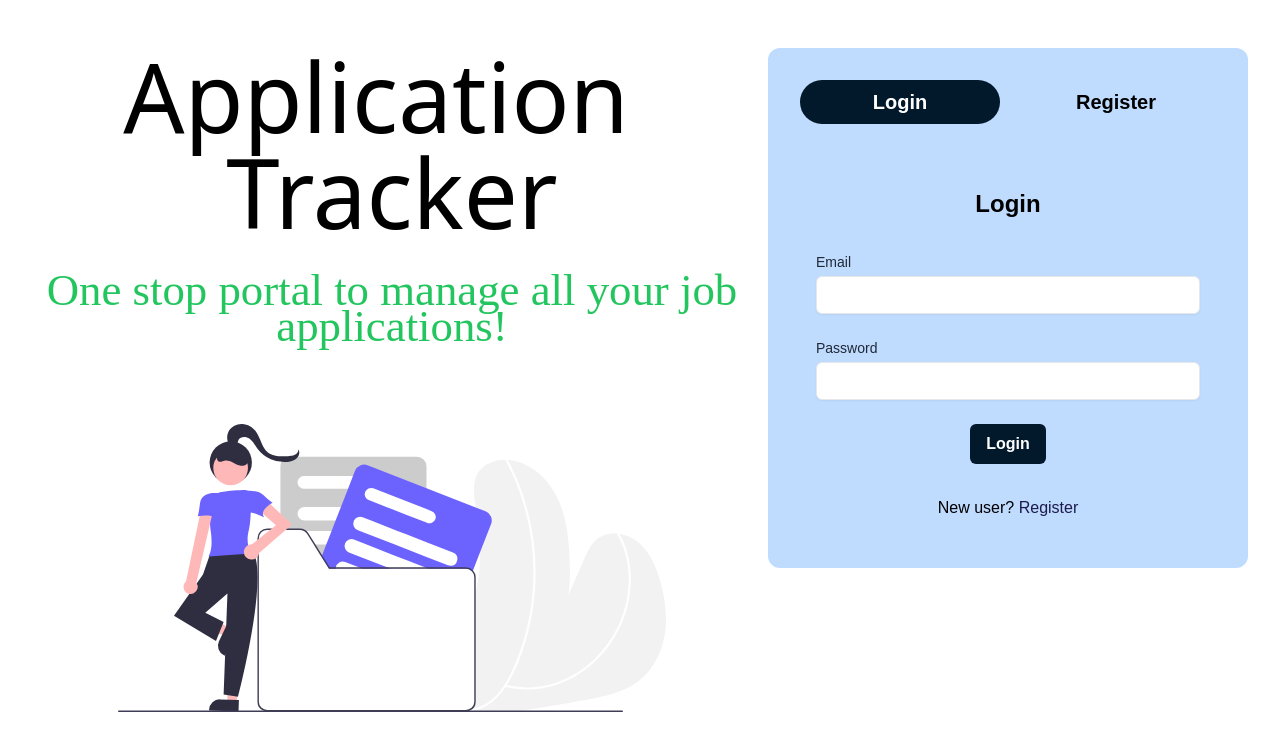
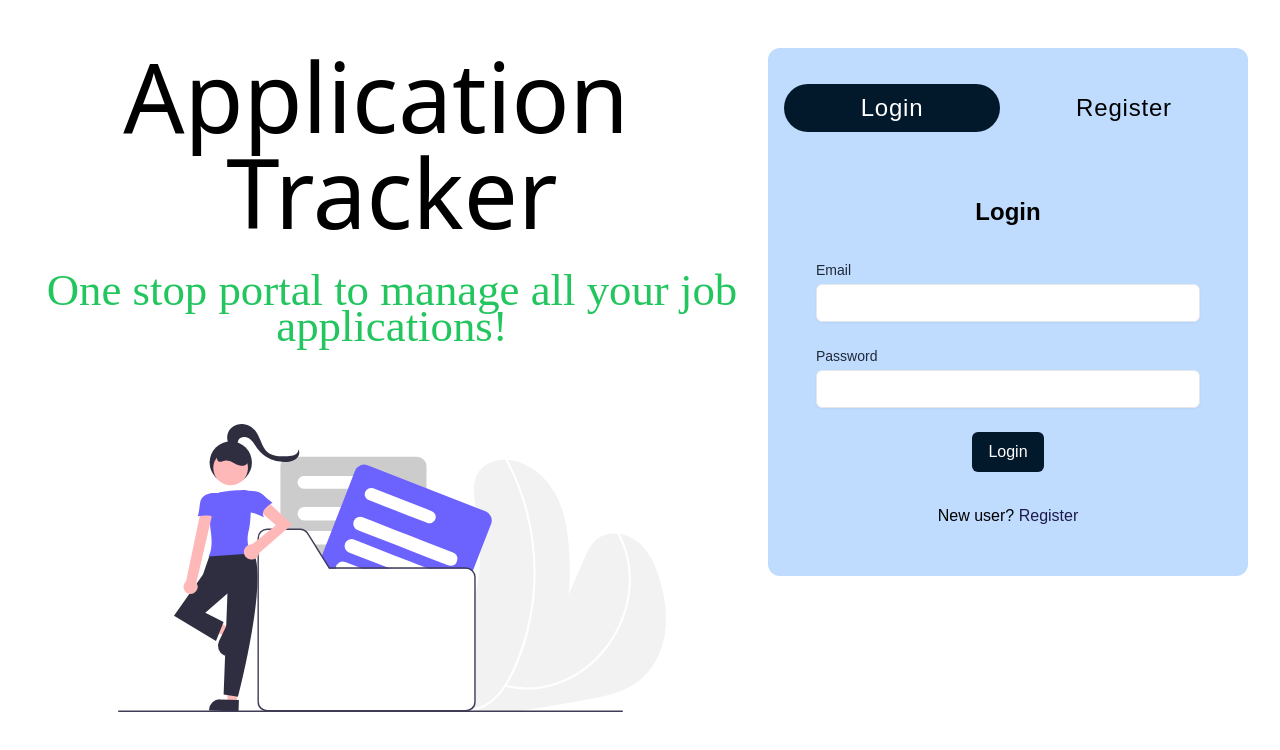
Before and after one commit to SFarazH/application-tracker, a React (Create React App) app: page / in a window 1280 px wide. Shown: the top 750 px of the page. Built offline with nearby package versions, Linux system fonts and the light colour scheme; no server answers.

Commit message:
edit fonts

```diff
--- a/src/components/Navbar.jsx
+++ b/src/components/Navbar.jsx
@@ -17,15 +17,15 @@ const Navbar = () => {
     return <img src={svgURI} alt={username} {...props} />;
   };
   return (
-    <div className="flex justify-between px-3 md:px-8 items-center bg-[#02182B] sticky top-0 z-50  ">
-      <p className="text-2xl font-bold text-white">Welcome {authUser.name.split(" ")[0]}!</p>
+    <div className="flex justify-between px-3 md:px-8 items-center bg-[#02182B] sticky top-0 z-50 py-1.5">
+      <p className="text-2xl md:text-5xl font-medium text-white yatra tracking-wide">Welcome {authUser.name.split(" ")[0]}!</p>
 
       <Menu as="div" className="relative">
         <div>
-          <MenuButton className="">
+          <MenuButton className="w-16 md:w-fit">
             <MinidenticonImg
               username={authUser.name}
-              saturation="90"
+              saturation="80"
               width="80"
               height="80"
             />
--- a/src/index.css
+++ b/src/index.css
@@ -7,9 +7,24 @@
 @import url("https://fonts.googleapis.com/css2?family=Luckiest+Guy&display=swap");
 @import url("https://fonts.googleapis.com/css2?family=Bebas+Neue&display=swap");
 @import url("https://fonts.googleapis.com/css2?family=Economica&family=Poppins&display=swap");
+@import url("https://fonts.googleapis.com/css2?family=McLaren&display=swap");
+@import url("https://fonts.googleapis.com/css2?family=Peralta&display=swap");
+@import url("https://fonts.googleapis.com/css2?family=Yatra+One&display=swap");
 
 .covered {
   font-family: "Covered By Your Grace", cursive;
+}
+
+.yatra {
+  font-family: "Yatra One", system-ui;
+}
+
+.peralta {
+  font-family: "Peralta", serif;
+}
+
+.mclaren {
+  font-family: "McLaren", sans-serif;
 }
 
 .bebas {
--- a/src/pages/Dashboard.jsx
+++ b/src/pages/Dashboard.jsx
@@ -19,7 +19,7 @@ const Dashboard = () => {
     <div>
       <>
         <Navbar />
-        <div className="lg:flex min-h-screen bg-[#F0FFFF] poppins">
+        <div className="lg:flex min-h-screen bg-[#F0FFFF] poppins pt-4 md:pt-0">
           <div className="lg:w-2/3 h-full">
             <Tabs
               tabs={tabs}
--- a/src/pages/Home.jsx
+++ b/src/pages/Home.jsx
@@ -49,7 +49,7 @@ const Home = () => {
             />
           </div>
         </div>
-        <div className="lg:w-2/5 h-fit md:max-w-lg mx-auto bg-blue-200 rounded-xl pt-5 mb-5 poppins">
+        <div className="lg:w-2/5 h-fit md:max-w-lg mx-auto bg-blue-200 rounded-xl pt-5 mb-5 mclaren">
           <Tabs tabs={tabs} activeTab={activeTab} setActiveTab={setActiveTab} />
         </div>
       </div>
--- a/src/pages/Login.jsx
+++ b/src/pages/Login.jsx
@@ -109,7 +109,7 @@ const Login = ({ setActiveTab }) => {
           ) : (
             <button
               type="submit"
-              className="px-4 py-2 font-semibold text-white bg-[#02182B] hover:bg-[#003461] rounded-md focus:outline-none focus:ring-1 focus:ring-indigo-500 focus:ring-offset-2 w-fit block mx-auto"
+              className="px-4 py-2 font-medium text-white bg-[#02182B] hover:bg-[#003461] rounded-md focus:outline-none focus:ring-1 focus:ring-indigo-500 focus:ring-offset-2 w-fit block mx-auto"
             >
               Login
             </button>
--- a/src/pages/Register.jsx
+++ b/src/pages/Register.jsx
@@ -113,7 +113,7 @@ const Register = ({ setActiveTab }) => {
           ) : (
             <button
               type="submit"
-              className="px-4 py-2 font-semibold text-white bg-[#02182B] hover:bg-[#003461] rounded-md focus:outline-none focus:ring-1 focus:ring-indigo-500 focus:ring-offset-2 w-fit block mx-auto"
+              className="px-4 py-2 font-medium text-white bg-[#02182B] hover:bg-[#003461] rounded-md focus:outline-none focus:ring-1 focus:ring-indigo-500 focus:ring-offset-2 w-fit block mx-auto"
             >
               Register
             </button>
--- a/src/pages/Tabs.jsx
+++ b/src/pages/Tabs.jsx
@@ -3,12 +3,12 @@ import React from "react";
 const Tabs = ({ tabs, activeTab, setActiveTab }) => {
   return (
     <div className="">
-      <div className="flex border-gray-200 mx-8 pt-3 gap-4">
+      <div className="flex border-gray-200 mx-4 pt-4 gap-4 bebas tracking-wider">
         {tabs.map((tab, index) => (
           <button
             key={index}
             onClick={() => setActiveTab(index)}
-            className={`flex-1 p-4 py-2 text-center transition duration-300 text-xl font-semibold rounded-full focus:outline-none ${
+            className={`flex-1 p-4 py-2 text-center transition duration-300 text-2xl font-medium rounded-full focus:outline-none ${
               activeTab === index
                 ? " bg-[#02182B] text-white rounded-full"
                 : "bg-transparent"
```
